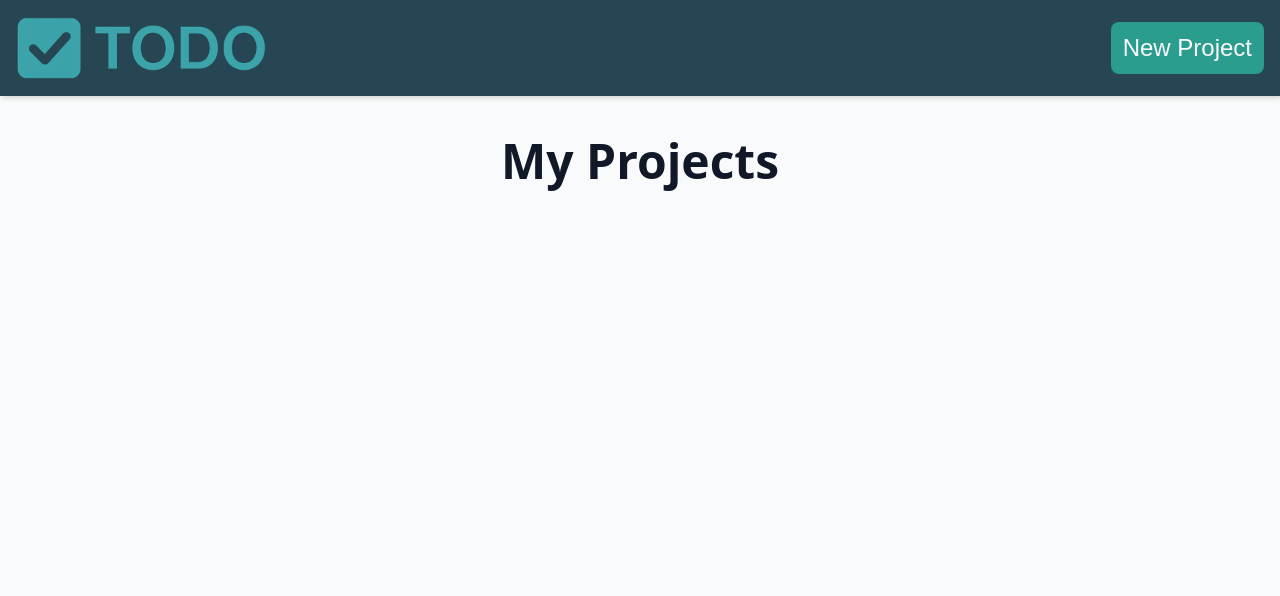
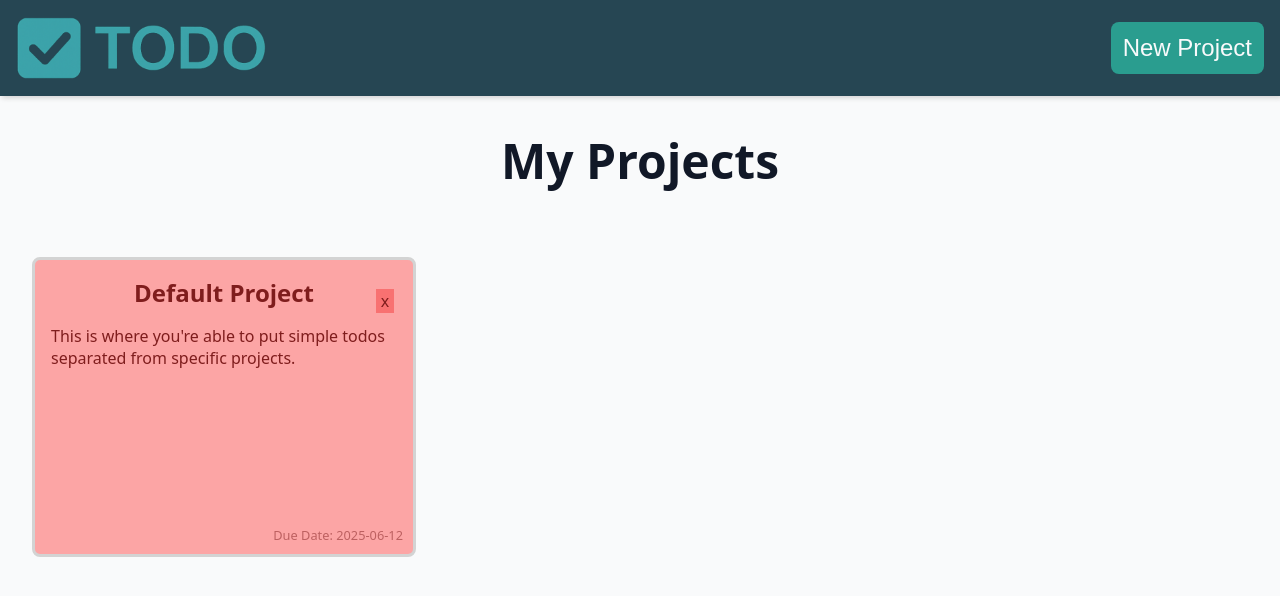
Before and after one commit to alextalijan/todo-list, a website built with webpack: page src/template.html in a window 1280 px wide. Built offline with nearby package versions, Linux system fonts and the light colour scheme.

Commit message:
feat: add default project and fix card date position
When the page is reloaded, there's a default project used for random
tasks that aren't a part of any project. The date position of individual
project cards has been fixed.

```diff
--- a/src/css/styles.css
+++ b/src/css/styles.css
@@ -165,7 +165,7 @@ body {
 }
 
 .project-due-date {
-    position: fixed;
+    position: absolute;
     bottom: 10px;
     right: 10px;
     font-size: 0.8rem;
--- a/src/js/index.js
+++ b/src/js/index.js
@@ -6,7 +6,7 @@ import { pubSub } from "./pubsub.js";
 
 // When a project is added or removed, automatically render them again
 pubSub.subscribe("projectsChanged", displayController.render);
-pubSub.subscribe("tasksChanged", displayController.renderProject)
+pubSub.subscribe("tasksChanged", displayController.renderProject);
 
 // Initiate event listeners for the form
 projectForm();
--- a/src/js/project-class.js
+++ b/src/js/project-class.js
@@ -23,7 +23,7 @@ class Task {
 
 export class Project {
 
-    constructor(title, description, dueDate, priority = "low") {
+    constructor(title, description, dueDate, priority) {
         this.id = crypto.randomUUID();
         this.title = title;
         this.description = description;
--- a/src/js/project-manager.js
+++ b/src/js/project-manager.js
@@ -1,7 +1,15 @@
 import { pubSub } from "./pubsub.js";
+import { Project } from "./project-class.js";
 
 const projectManager = (function() {
+    const defaultProject = new Project(
+        "Default Project",
+        "This is where you're able to put simple todos separated from specific projects.",
+        new Date().toISOString().split('T')[0], // Today's date
+        "high"
+    );
     const myProjects = [];
+    myProjects.push(defaultProject);
 
     const addProject = function (project) {
         myProjects.push(project);
```
